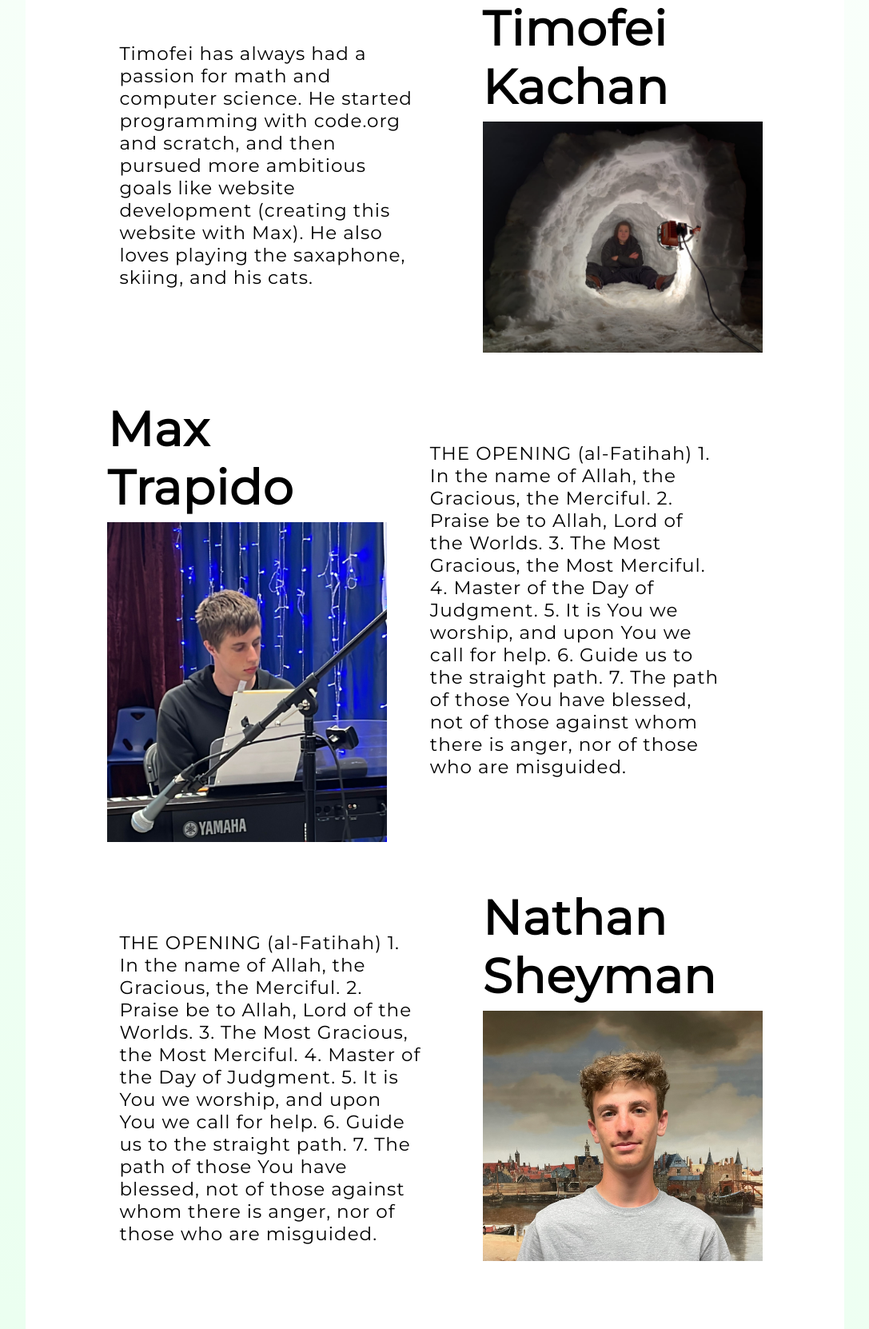
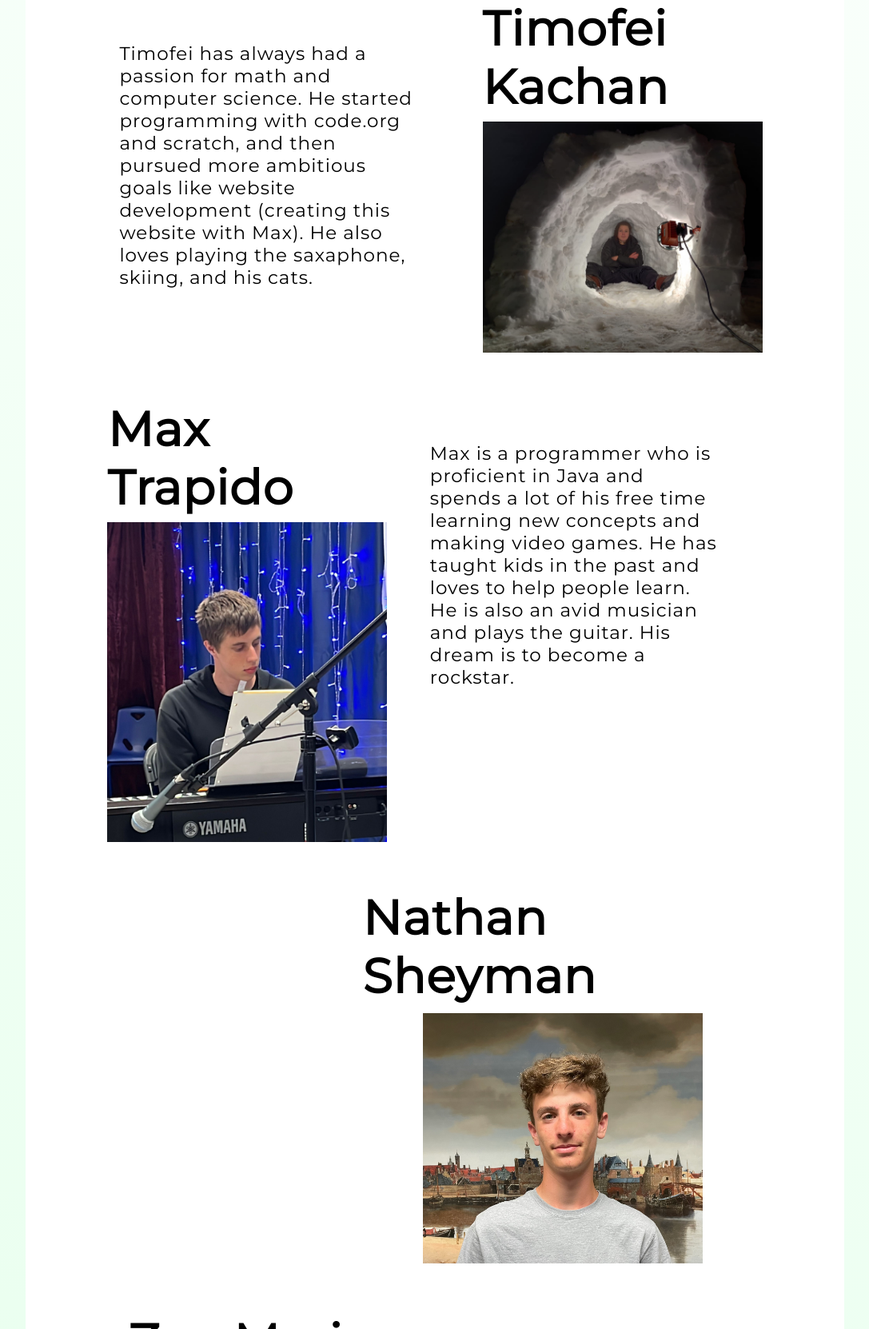
Before and after one commit to TimofeiK27/summerCourses, a Django app: page /about-us in a window 1280 px wide. Shown: the part 914-2576 px from the top of the page at 80% size, without its empty margins (96-1183 px from the left). Run offline with Django 3.2, Linux system fonts and the light colour scheme.

Commit message:
added max's bio and remove nathan bio

```diff
--- a/infoSite/templates/about-us.html
+++ b/infoSite/templates/about-us.html
@@ -40,11 +40,9 @@
                     <img src="{% static 'resources/maxxx.jpg' %}" alt="maxxxImage" class="profile-pic">
                 </div>
                 <div class="biotextwrap">
-                    <p>THE OPENING (al-Fatihah) 1. In the name of Allah, the Gracious, the Merciful.
-                        2. Praise be to Allah, Lord of the Worlds. 3. The Most Gracious, the Most Merciful.
-                        4. Master of the Day of Judgment. 5. It is You we worship, and upon You we call for help.
-                        6. Guide us to the straight path. 7. The path of those You have blessed, not of those against whom there is anger,
-                        nor of those who are misguided.
+                    <p>Max is a programmer who is proficient in Java and spends a lot of his free time learning new concepts and making video games.
+                        He has taught kids in the past and loves to help people learn. He is also an avid musician and plays the guitar.
+                        His dream is to become a rockstar.
                     </p>
                 </div>
             </div>
@@ -54,12 +52,7 @@
                     <img src="{% static 'resources/natan.jpg' %}" alt="NatanImage" class="profile-pic" alt="pepe" class="profile-pic">
                 </div>
                 <div class="biotextwrap">
-                    <p>THE OPENING (al-Fatihah) 1. In the name of Allah, the Gracious, the Merciful.
-                        2. Praise be to Allah, Lord of the Worlds. 3. The Most Gracious, the Most Merciful.
-                        4. Master of the Day of Judgment. 5. It is You we worship, and upon You we call for help.
-                        6. Guide us to the straight path. 7. The path of those You have blessed, not of those against whom there is anger,
-                        nor of those who are misguided.
-                    </p>
+                    <p></p>
                 </div>
             </div>
             <div class="bio">
```
